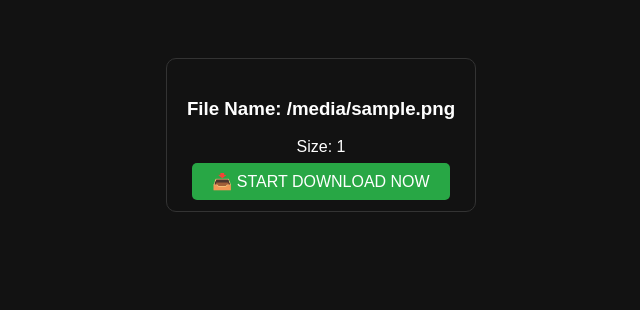
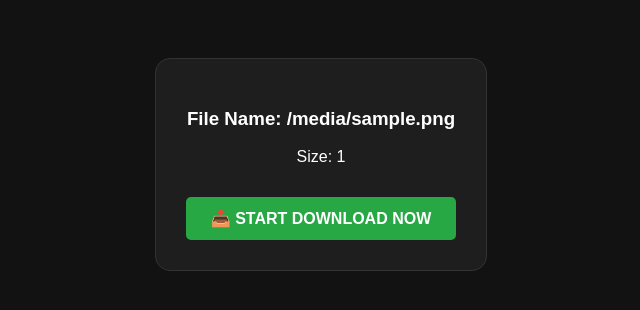
Before and after one commit to Mahabul29/filetolink, a Flask app: template template/dl.html in a window 1280 px wide. Shown: the top 310 px of the page, without its empty margins (319-959 px from the left). Run offline with Flask 3, Linux system fonts and the light colour scheme; the template is opened without the code that fills it: most values are stand-ins (such as "Sample title", 1, 10 or a date in 2020).

Commit message:
Update dl.html

```diff
--- a/template/dl.html
+++ b/template/dl.html
@@ -4,14 +4,26 @@
     <title>Fast Download</title>
     <style>
         body { font-family: Arial, sans-serif; text-align: center; background: #121212; color: white; padding-top: 50px; }
-        .dl-box { border: 1px solid #333; display: inline-block; padding: 20px; border-radius: 10px; }
+        .dl-box { border: 1px solid #333; display: inline-block; padding: 30px; border-radius: 15px; background: #1e1e1e; }
+        .btn {
+            background: #28a745;
+            color: white;
+            padding: 12px 25px;
+            text-decoration: none;
+            border-radius: 5px;
+            font-weight: bold;
+            display: inline-block;
+            margin-top: 15px;
+        }
+        .btn:hover { background: #218838; }
     </style>
 </head>
 <body>
     <div class="dl-box">
         <h3>File Name: {{ file_name }}</h3>
         <p>Size: {{ file_size }}</p>
-        <a href="{{ direct_link }}" class="btn" style="background: #28a745; color: white; padding: 10px 20px; text-decoration: none; border-radius: 5px;">📥 START DOWNLOAD NOW</a>
+
+        <a href="https://t.me/YourBotUsername?start=file_{{ file_id }}" class="btn">📥 START DOWNLOAD NOW</a>
     </div>
 </body>
 </html>
```
